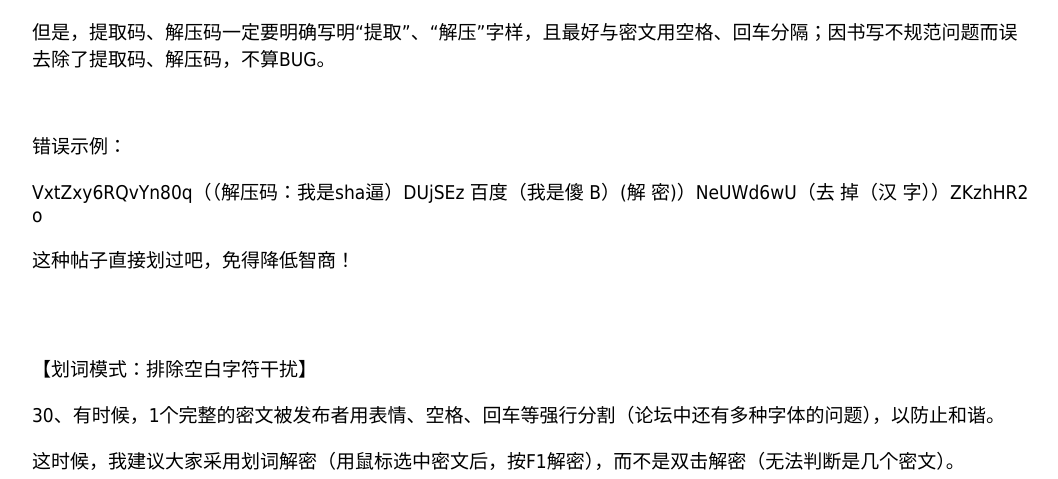
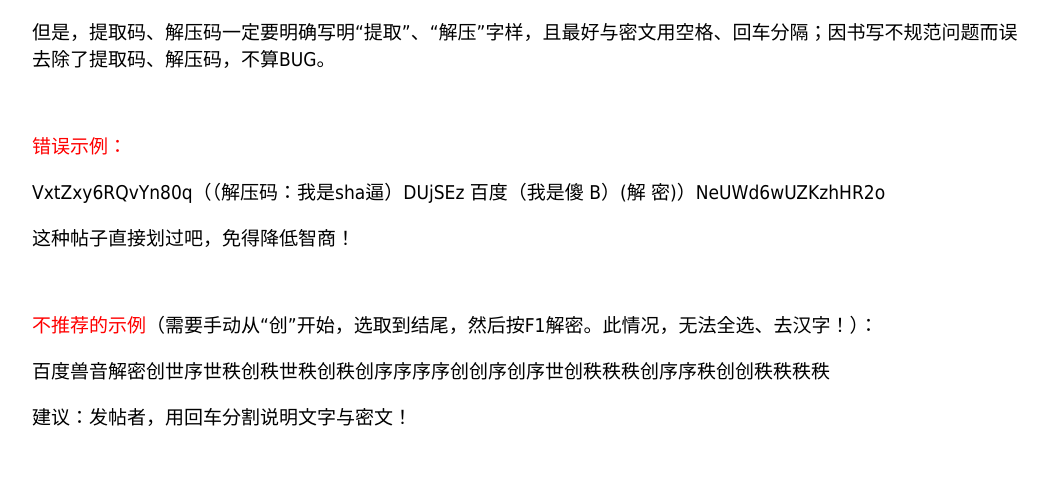
Before and after one commit to guziyimai/nadia-encode, a plain HTML site: page test2.html in a window 1280 px wide. Shown: the part 6240-6719 px from the top of the page, without its empty margins (108-1166 px from the left). Drawn offline with Linux system fonts and the light colour scheme.

Commit message:
Update test2.html

```diff
--- a/test2.html
+++ b/test2.html
@@ -153,9 +153,13 @@
 	<br>
 	<p>但是，提取码、解压码一定要明确写明“提取”、“解压”字样，且最好与密文用空格、回车分隔；因书写不规范问题而误去除了提取码、解压码，不算BUG。</p>
 	<br>
-	<p>错误示例：</p>
-	<p>VxtZxy6RQvYn80q（（解压码：我是sha逼）DUjSEz 百度（我是傻 B）(解 密)）NeUWd6wU（去 掉（汉 字））ZKzhHR2o</p>
+	<p style="color:red;">错误示例：</p>
+	<p>VxtZxy6RQvYn80q（（解压码：我是sha逼）DUjSEz 百度（我是傻 B）(解 密)）NeUWd6wUZKzhHR2o</p>
 	<p>这种帖子直接划过吧，免得降低智商！</p>
+	<br>
+	<p><span style="color:red;">不推荐的示例</span>（需要手动从“创”开始，选取到结尾，然后按F1解密。此情况，无法全选、去汉字！）：</p>
+	<p>百度兽音解密创世序世秩创秩世秩创秩创序序序序创创序创序世创秩秩秩创序序秩创创秩秩秩秩</p>
+	<p>建议：发帖者，用回车分割说明文字与密文！</p>
 	<br>
 	<br>
 	<p>【划词模式：排除空白字符干扰】</p>
@@ -208,10 +212,13 @@
 	</div>
 	<br>
 	<br>
-	<p>错误示例（用解压码或说明文字强行分割链接）：</p>
+	<p>示例2（邮箱，双击也能补全成网址。然后，点击网址将启动OutLook等邮箱处理软件）：</p>
+	<p>作者邮箱：guziyimai@qq.com</p>
+	<br>
+	<p><span style="color:red;">错误示例</span>（用解压码或说明文字强行分割链接）：</p>
 	<p>https://www.bai解压码：我是傻逼du.com/s?wd=SB</p>
 	<p>因为该写法本身就有歧义，我可以理解为冒号后面的一长串全是解压码，因此程序无法处理这种SB写法！</p>
-	<br><br>
+	<br>
 	<p>补充：点击插件菜单栏的【已启用】、【已停用】按钮，可切换启用、停用状态；</p>
 	<p>而【设置】按钮，则是可更改或关闭（选--）划词模式的快捷键。</p>
 	<p>建议仅与其他插件冲突时，才更改快捷键或临时停用，均是即时（毫秒级）响应的，无需刷新页面。</p>
```
